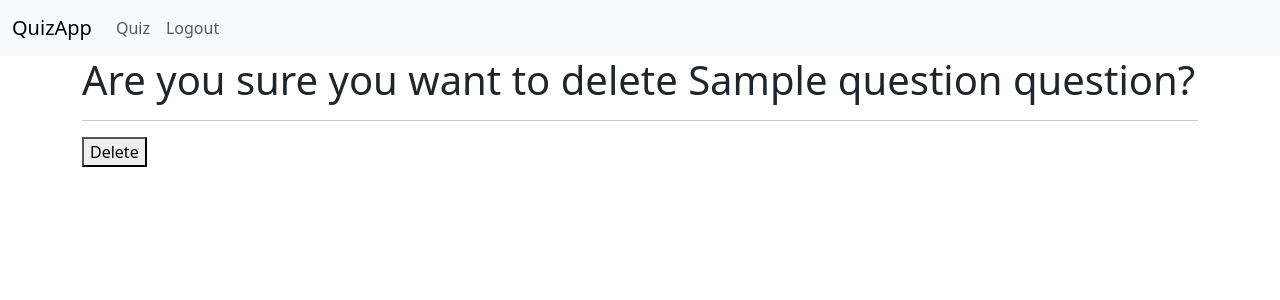
After one commit to its403/quiz_app_v1, a Flask app: page /quiz/question/1/delete in a window 1280 px wide. The commit adds this page. Shown: the top 300 px of the page. Run offline with Flask 3, Linux system fonts and the light colour scheme; the visitor is signed in with stand-in values (Sample User, id 1); tables that the repository leaves empty hold one stand-in row (values such as "Sample post").

Commit message:
Added functionality to delete question

```diff
--- a/routes.py
+++ b/routes.py
@@ -552,3 +552,31 @@ def update_question_post(id):
 
     flash("Question updated successfully!")
     return redirect(url_for("quiz"))
+
+
+@app.route("/quiz/question/<int:id>/delete")
+@admin_required
+def delete_question(id):
+    question = Questions.query.get(id)
+
+    if not question:
+        flash("Question does not exist!")
+        return redirect(url_for("quiz"))
+
+    return render_template("question/delete.html", question=question)
+
+
+@app.route("/quiz/question/<int:id>/delete", methods=["POST"])
+@admin_required
+def delete_question_post(id):
+    question = Questions.query.get(id)
+
+    if not question:
+        flash("Question does not exist!")
+        return redirect(url_for("quiz"))
+
+    db.session.delete(question)
+    db.session.commit()
+
+    flash("Question deleted successfully!")
+    return redirect(url_for("quiz"))
--- /dev/null
+++ b/templates/question/delete.html
@@ -0,0 +1,11 @@
+{% extends 'layout.html' %}
+
+{% block content %}
+    <h1>Are you sure you want to delete {{ question.ques_title }} question?</h1>
+    <hr>
+    <form action="" method="post">
+        <button type="submit">
+            Delete
+        </button>
+    </form>
+{% endblock %}
--- a/templates/quiz/quiz.html
+++ b/templates/quiz/quiz.html
@@ -17,7 +17,7 @@
                             <td>{{ question.ques_title }}</td>
                             <td>
                                 <a href="{{ url_for('update_question', id=question.id) }}">Edit</a>
-                                <a href="">Delete</a>
+                                <a href="{{ url_for('delete_question', id=question.id) }}">Delete</a>
                             </td>
                         </tr>
                     {% endfor %}
```
